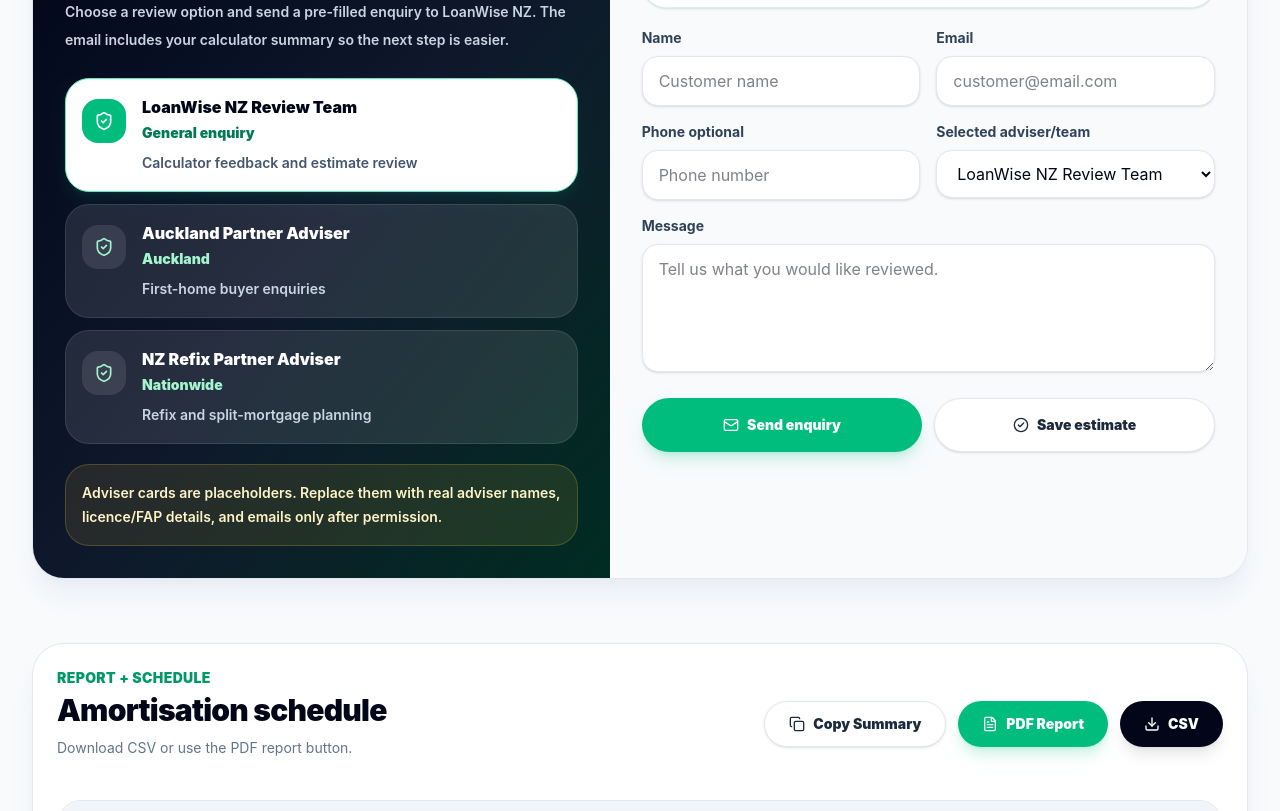
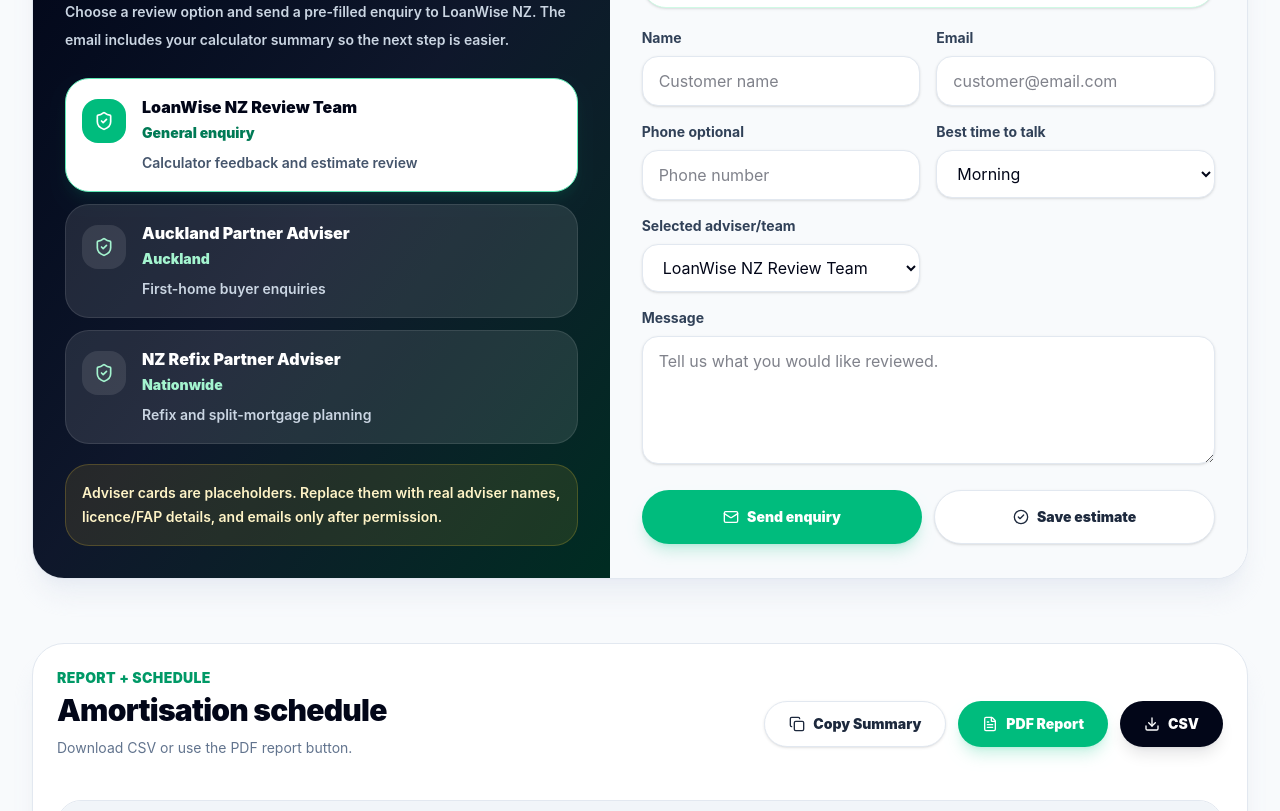
Before and after one commit to loanfreedomcalculator/loan-freedom-calculator, a React (Vite) app: page / in a window 1280 px wide. Shown: the part 3920-4731 px from the top of the page. Built offline with nearby package versions, Linux system fonts and the light colour scheme.

Commit message:
Updated enquiry Form

```diff
--- a/src/App.jsx
+++ b/src/App.jsx
@@ -1,3 +1,4 @@
+import emailjs from "emailjs-com";
 import React, { useMemo, useState } from "react";
 import {
   LineChart,
@@ -326,6 +327,7 @@
   const [customerEmail, setCustomerEmail] = useState("");
   const [customerPhone, setCustomerPhone] = useState("");
   const [customerMessage, setCustomerMessage] = useState("");
+  const [bestTime, setBestTime] = useState("Morning");
 
   const [splits, setSplits] = useState([
     { id: 1, percentage: 50, rate: 5.99 },
@@ -338,6 +340,28 @@
     { id: 2, label: "Bank option B", rate: 6.49 },
     { id: 3, label: "Bank option C", rate: 6.99 },
   ]);
+
+  const sendEnquiry = (e) => {
+  e.preventDefault();
+  emailjs.send(
+    "service_5n5k0ps",       // Your EmailJS service ID
+    "template_zaa009d",      // Your EmailJS template ID
+    {
+      name: customerName,
+      email: customerEmail,
+      phone: customerPhone,
+      adviser: selectedAdviser,
+      loanType: loanType,
+      firstHomeBuyer: firstHomeBuyer,
+      preferredContact: preferredContact,
+      bestTime: bestTime,
+      message: customerMessage
+    },
+    "zeOv64LK7TivyJ14I"         // Your EmailJS public key
+  )
+  .then(() => alert("Enquiry sent!"))
+  .catch((err) => alert("Failed to send enquiry: " + err.text));
+};
 
   const money = (value) => formatMoney(value, currencyCode);
 
@@ -1700,8 +1724,7 @@
             </div>
           </div>
         </section>
-
-        <section id="adviser" className="mx-auto max-w-7xl px-4 py-8 sm:px-6 lg:px-8">
+<section id="adviser" className="mx-auto max-w-7xl px-4 py-8 sm:px-6 lg:px-8">
           <div className="overflow-hidden rounded-[2rem] border border-slate-200 bg-white shadow-xl shadow-slate-200/60">
             <div className="grid gap-0 lg:grid-cols-[0.95fr_1.05fr]">
               <div className="bg-gradient-to-br from-slate-950 via-slate-900 to-emerald-950 p-6 text-white sm:p-8">
@@ -1824,6 +1847,13 @@
                       placeholder="Phone number"
                     />
                   </Field>
+                  <Field label="Best time to talk">
+  <Select value={bestTime} onChange={(e) => setBestTime(e.target.value)}>
+    <option>Morning</option>
+    <option>Afternoon</option>
+    <option>Evening</option>
+  </Select>
+</Field>
 
                   <Field label="Selected adviser/team">
                     <Select
@@ -1850,20 +1880,13 @@
                 </label>
 
                 <div className="no-print mt-5 grid gap-3 sm:grid-cols-2">
-                  <a
-                    href={enquiryMailto}
-                    onClick={() => {
-                      if (window.gtag) {
-                        window.gtag("event", "adviser_enquiry_click", {
-                          event_category: "lead",
-                          event_label: selectedAdviser,
-                        });
-                      }
-                    }}
-                    className="inline-flex items-center justify-center gap-2 rounded-full bg-emerald-500 px-6 py-4 text-sm font-black text-white shadow-lg shadow-emerald-500/20 transition hover:bg-emerald-600"
-                  >
-                    <Mail size={16} /> Send enquiry
-                  </a>
+                  <button
+                     type="button"
+                    onClick={sendEnquiry}
+                    className="inline-flex items-center justify-center gap-2 rounded-full bg-emerald-500 px-6 py-4 text-sm font-black text-white shadow-lg shadow-emerald-500/20 transition hover:bg-emerald-600">
+                     <Mail size={16} /> Send enquiry
+                      </button>
+
 
                   <button
                     type="button"
@@ -1877,6 +1900,8 @@
             </div>
           </div>
         </section>
+
+
 
         <section id="report" className="mx-auto max-w-7xl px-4 py-8 sm:px-6 lg:px-8">
           <div className="rounded-[2rem] border border-slate-200 bg-white p-6 shadow-xl shadow-slate-200/60">
```
